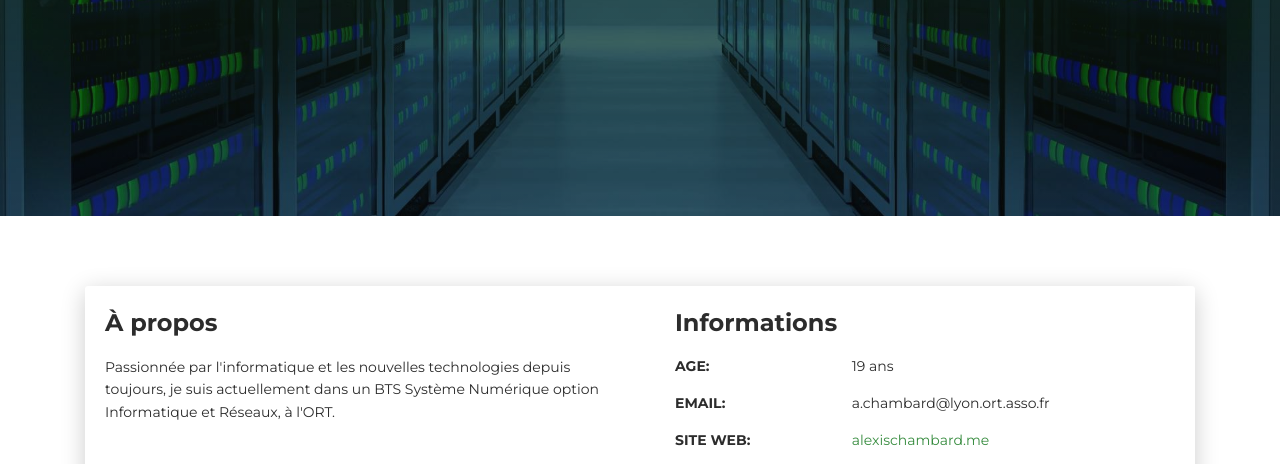
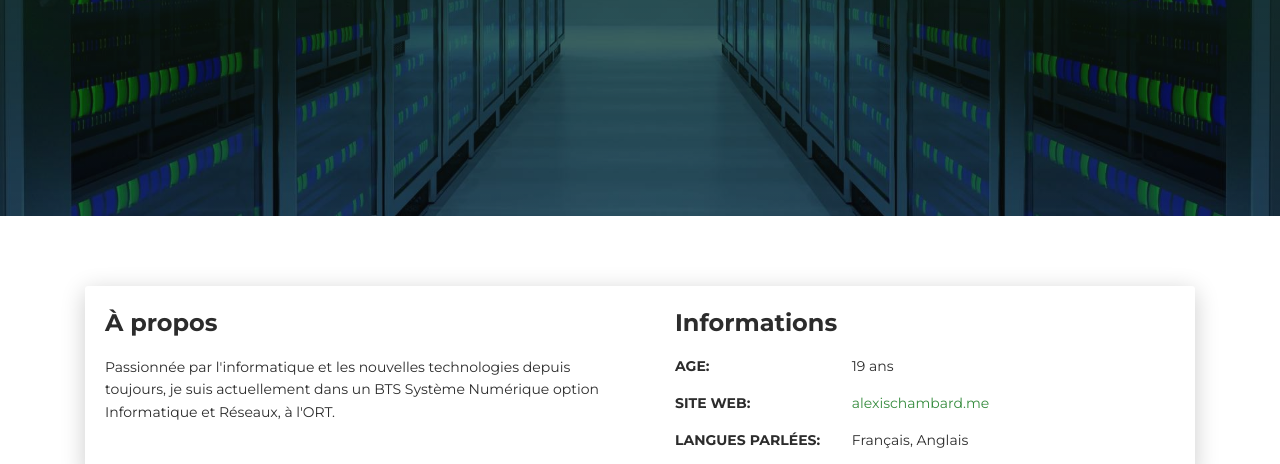
Before and after one commit to Boxouuu/boxouuu.github.io, a plain HTML site: page index.html in a window 1280 px wide. Shown: the part 334-798 px from the top of the page. Drawn offline with Linux system fonts and the light colour scheme.

Commit message:
remove mail

```diff
--- a/index.html
+++ b/index.html
@@ -68,10 +68,6 @@
                     <div class="row">
                       <div class="col-sm-4"><strong class="text-uppercase">Age:</strong></div>
                       <div class="col-sm-8">19 ans</div>
-                    </div>
-                    <div class="row mt-3">
-                      <div class="col-sm-4"><strong class="text-uppercase">Email:</strong></div>
-                      <div class="col-sm-8">a.chambard@lyon.ort.asso.fr</div>
                     </div>
                     <div class="row mt-3">
                       <div class="col-sm-4"><strong class="text-uppercase">Site Web:</strong></div>
@@ -343,8 +339,6 @@
                             <div class="card-body">
                               <p class="mb-0"><strong>Adresse</strong></p>
                               <p class="pb-2">Lyon, France</p>
-                              <p class="mb-0"><strong>Email</strong></p>
-                              <p>a.chambard@lyon.ort.asso.fr</p>
                             </div>
                           </div>
                         </div>
```
